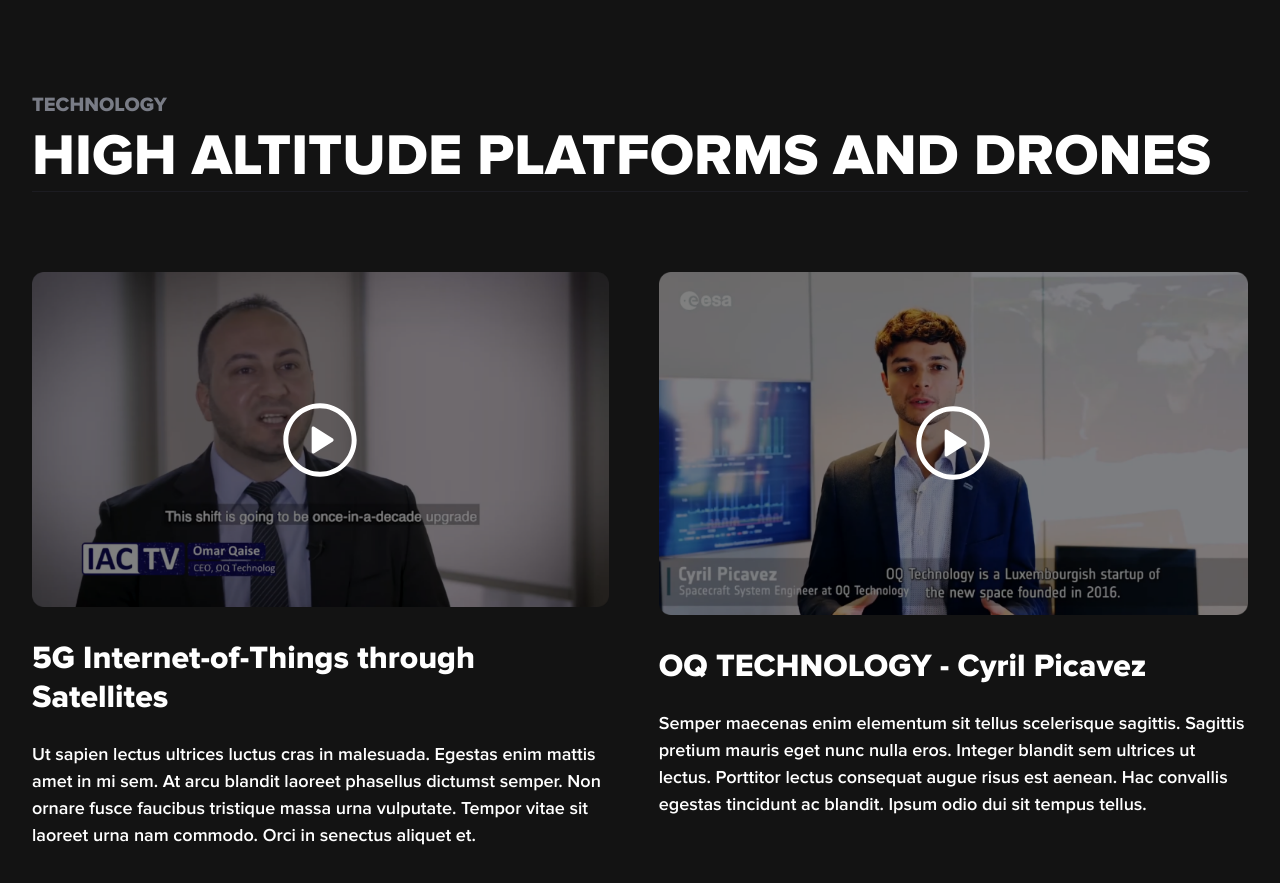
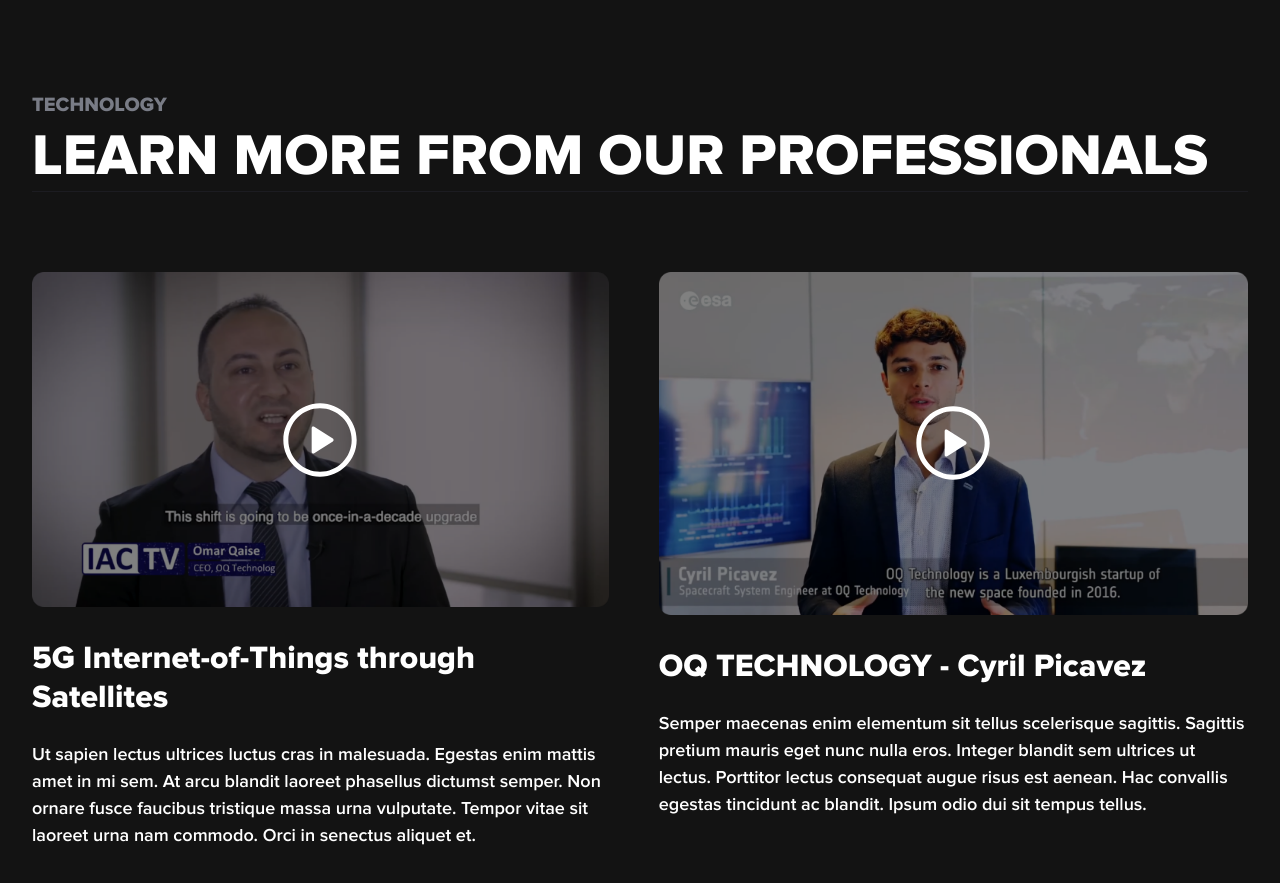
Before and after one commit to eskabaro/OQ-TECHNOLOGY, a Next.js app: page /technology in a window 1280 px wide. Shown: the part 3940-4823 px from the top of the page. Built offline with nearby package versions, Linux system fonts and the light colour scheme.

Commit message:
refactoring

```diff
--- a/app/(pages)/technology/_ui/fourth-section/index.tsx
+++ b/app/(pages)/technology/_ui/fourth-section/index.tsx
@@ -16,7 +16,7 @@
                     <Text as='p'>TECHNOLOGY</Text>
                 </HeadingAnimate>
                 <HeadingAnimate duration={200}>
-                    <Text as='h1'>HIGH ALTITUDE PLATFORMS AND DRONES</Text>
+                    <Text as='h1'>LEARN MORE FROM OUR PROFESSIONALS</Text>
                 </HeadingAnimate>
             </div>
             <div className={styles.wrapper_video}>
--- a/app/(pages)/technology/_ui/third-section/index.tsx
+++ b/app/(pages)/technology/_ui/third-section/index.tsx
@@ -1,11 +1,13 @@
 'use client'
 
 import { FC } from 'react'
-import styles from './Third.module.scss'
+import Image from 'next/image'
+
 import { HeadingAnimate } from '@/app/_shared/ui/heading-animate'
 import { Text } from '@/app/_shared/ui/typography/text'
-import Image from 'next/image'
 import { Article } from '@/app/_shared/ui/typography/article'
+
+import styles from './Third.module.scss'
 
 export const ThirdSection: FC = () => {
     return (
```
